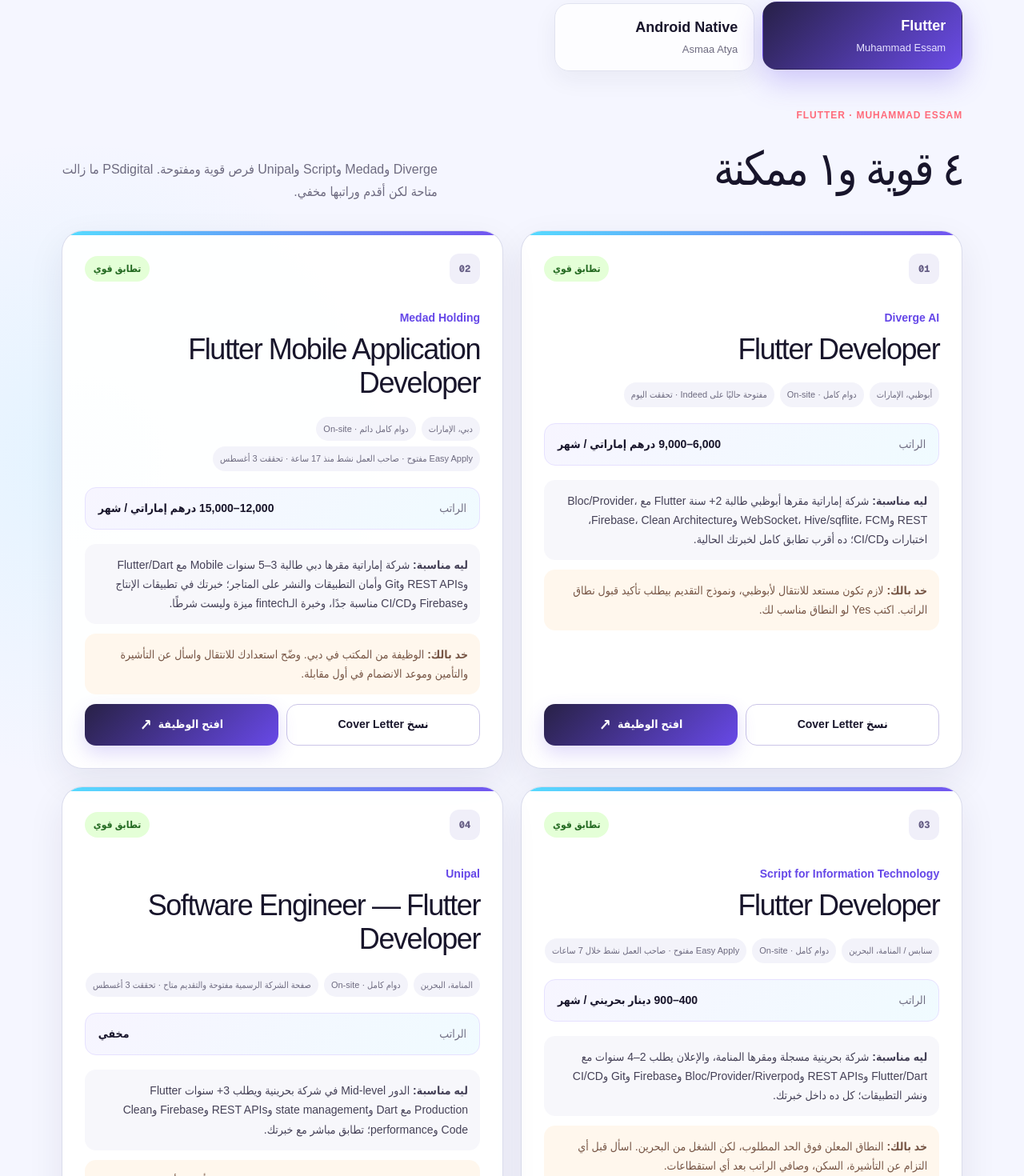
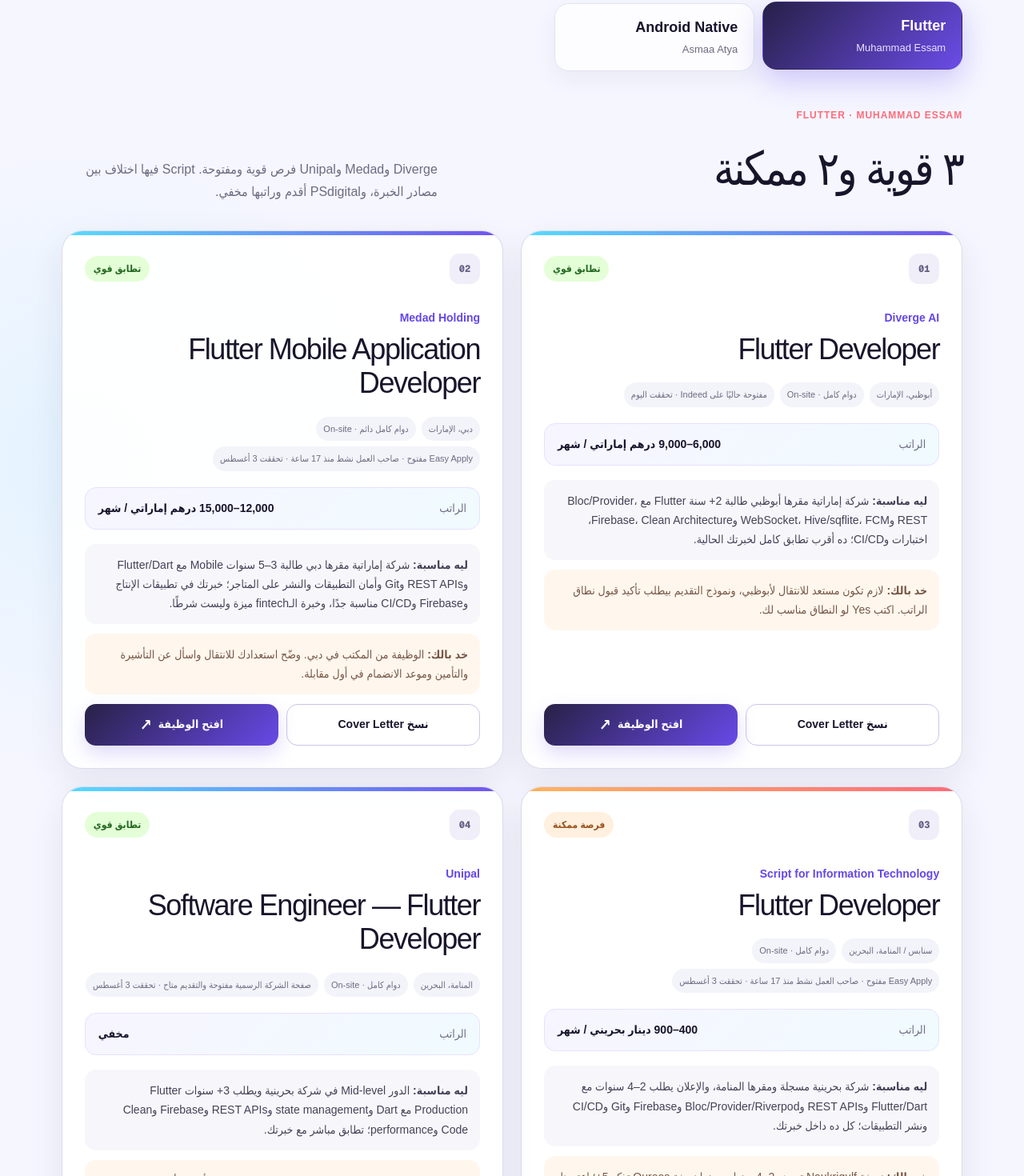
Before and after one commit to muhamaadessam/muhammad-mobile-jobs, a Next.js app: page / in a window 1280 px wide. Shown: the part 839-2309 px from the top of the page at 80% size. Built offline with nearby package versions, Linux system fonts and the light colour scheme.

Commit message:
Clarify uncertain Flutter match

```diff
--- a/app/page.tsx
+++ b/app/page.tsx
@@ -59,12 +59,12 @@ Muhammad Essam`,
     role: "Flutter Developer",
     location: "سنابس / المنامة، البحرين",
     mode: "دوام كامل · On-site",
-    age: "Easy Apply مفتوح · صاحب العمل نشط خلال 7 ساعات",
+    age: "Easy Apply مفتوح · صاحب العمل نشط منذ 17 ساعة · تحققت 3 أغسطس",
     salary: "400–900 دينار بحريني / شهر",
-    match: "تطابق قوي",
-    matchClass: "strong",
+    match: "فرصة ممكنة",
+    matchClass: "stretch",
     why: "شركة بحرينية مسجلة ومقرها المنامة، والإعلان يطلب 2–4 سنوات مع Flutter/Dart وREST APIs وBloc/Provider/Riverpod وFirebase وGit وCI/CD ونشر التطبيقات؛ كل ده داخل خبرتك.",
-    note: "النطاق المعلن فوق الحد المطلوب، لكن الشغل من البحرين. اسأل قبل أي التزام عن التأشيرة، السكن، وصافي الراتب بعد أي استقطاعات.",
+    note: "نسخة Naukrigulf تعرض 2–4 سنوات، بينما نسخة Qureos تذكر 5+؛ اعتبرها Stretch واسأل عن شرط الخبرة والتأشيرة والراتب.",
     href: "https://www.naukrigulf.com/flutter-developer-jobs-in-bahrain-in-script-for-information-technology-co.-w.l.l-2-to-4-years-n-cd-332265-jid-230726000339",
     coverLetter: `Dear Script IT Hiring Team,
 
@@ -615,8 +615,8 @@ export default function Home() {
 
           <section className="tabPanel flutterPanel" aria-labelledby="flutter-tab">
             <div className="sectionHead">
-              <div><p className="eyebrow">Flutter · Muhammad Essam</p><h2>٤ قوية و١ ممكنة</h2></div>
-              <p>Diverge وMedad وScript وUnipal فرص قوية ومفتوحة. PSdigital ما زالت متاحة لكن أقدم وراتبها مخفي.</p>
+              <div><p className="eyebrow">Flutter · Muhammad Essam</p><h2>٣ قوية و٢ ممكنة</h2></div>
+              <p>Diverge وMedad وUnipal فرص قوية ومفتوحة. Script فيها اختلاف بين مصادر الخبرة، وPSdigital أقدم وراتبها مخفي.</p>
             </div>
 
             <div className="jobGrid">
```
Also changed, not shown: 1 other file (tests, documents, lock files or other folders).
